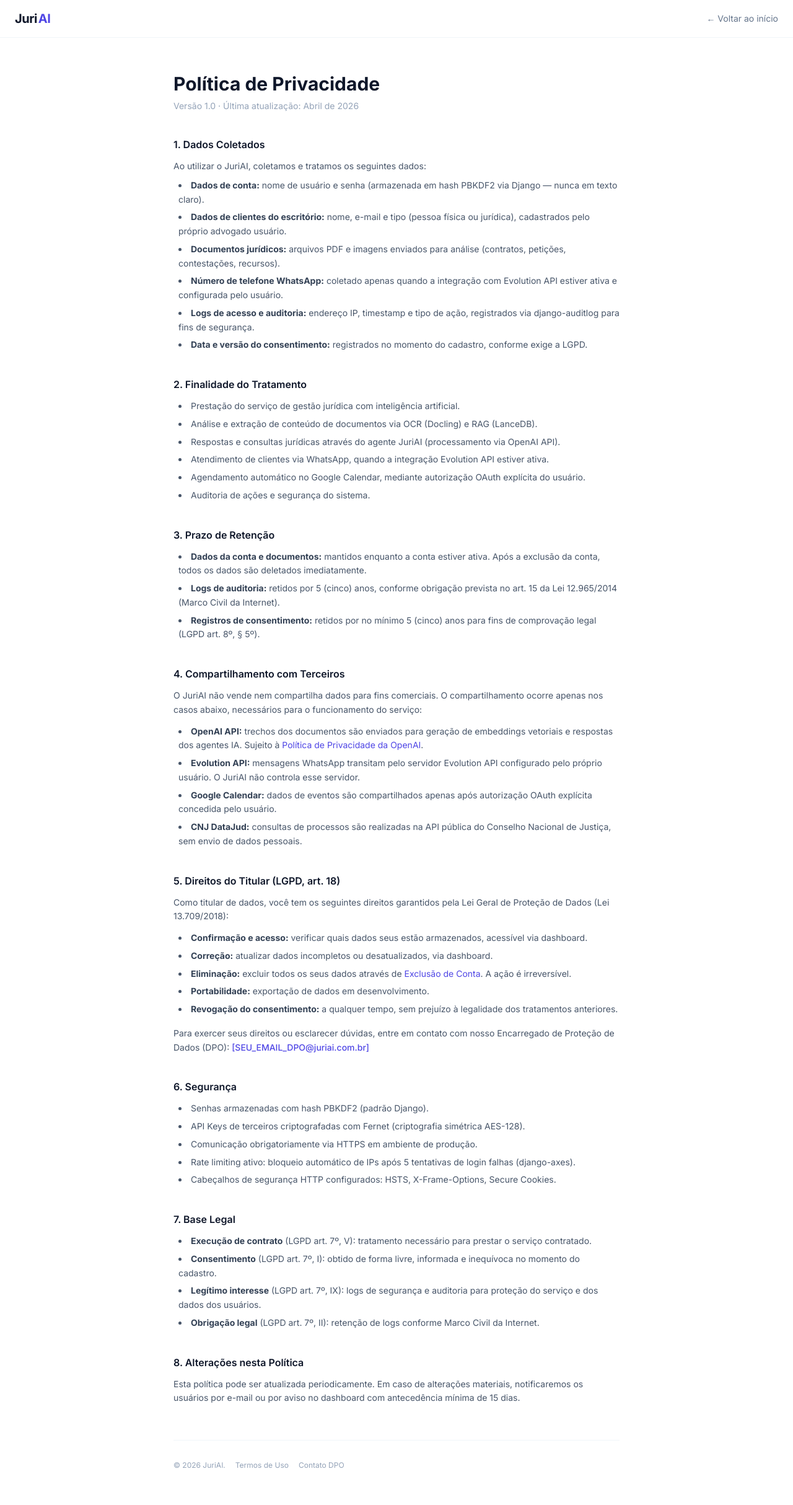
After one commit to yagosamu/juri_ai, a Django app: page /privacidade/ in a window 1280 px wide. The commit adds this page. Shown: the whole page at 62% size. Run offline with Django 5.2, Linux system fonts and the light colour scheme; some libraries are stand-ins or nearby versions.

Commit message:
lgpd guidelines

```diff
--- a/core/urls.py
+++ b/core/urls.py
@@ -16,12 +16,14 @@ Including another URLconf
 """
 from django.contrib import admin
 from django.urls import path, include
-from usuarios.views import home
+from usuarios.views import home, privacidade, termos
 
 urlpatterns = [
     path('', home, name='home'),
+    path('privacidade/', privacidade, name='privacidade'),
+    path('termos/', termos, name='termos'),
     path('admin/', admin.site.urls),
-    path('usuarios/',include('usuarios.urls')),
+    path('usuarios/', include('usuarios.urls')),
     path('martor/', include('martor.urls')),
     path('ia/', include('ia.urls')),
 ]
--- a/templates/home.html
+++ b/templates/home.html
@@ -486,8 +486,8 @@
     <span style="font-size:.78rem;color:#475569;">© 2026 JuriAI. Todos os direitos reservados.</span>
 
     <div style="display:flex;align-items:center;gap:1.5rem;">
-      <a href="#" style="font-size:.78rem;color:#475569;text-decoration:none;transition:color .15s;" onmouseover="this.style.color='#94a3b8'" onmouseout="this.style.color='#475569'">Privacidade</a>
-      <a href="#" style="font-size:.78rem;color:#475569;text-decoration:none;transition:color .15s;" onmouseover="this.style.color='#94a3b8'" onmouseout="this.style.color='#475569'">Termos</a>
+      <a href="{% url 'privacidade' %}" style="font-size:.78rem;color:#475569;text-decoration:none;transition:color .15s;" onmouseover="this.style.color='#94a3b8'" onmouseout="this.style.color='#475569'">Privacidade</a>
+      <a href="{% url 'termos' %}" style="font-size:.78rem;color:#475569;text-decoration:none;transition:color .15s;" onmouseover="this.style.color='#94a3b8'" onmouseout="this.style.color='#475569'">Termos</a>
     </div>
 
   </div>
--- /dev/null
+++ b/templates/privacidade.html
@@ -0,0 +1,135 @@
+<!DOCTYPE html>
+<html lang="pt-BR">
+<head>
+  <meta charset="UTF-8" />
+  <meta name="viewport" content="width=device-width, initial-scale=1.0" />
+  <title>Política de Privacidade — JuriAI</title>
+  <script src="https://cdn.tailwindcss.com"></script>
+  <link rel="preconnect" href="https://fonts.googleapis.com" />
+  <link href="https://fonts.googleapis.com/css2?family=Inter:wght@400;500;600;700&display=swap" rel="stylesheet" />
+  <style>body { font-family: 'Inter', sans-serif; }</style>
+</head>
+<body class="bg-white text-slate-800">
+
+<!-- Nav mínima -->
+<nav class="border-b border-slate-100 px-6 py-4 flex items-center justify-between">
+  <a href="/" class="flex items-center gap-0.5 text-decoration-none">
+    <span class="font-bold text-xl tracking-tight text-slate-900">Juri</span>
+    <span class="font-bold text-xl tracking-tight text-indigo-600">AI</span>
+  </a>
+  <a href="/" class="text-sm text-slate-500 hover:text-slate-700 transition-colors">← Voltar ao início</a>
+</nav>
+
+<!-- Conteúdo -->
+<main class="max-w-3xl mx-auto px-6 py-14">
+
+  <h1 class="text-3xl font-bold text-slate-900 mb-2">Política de Privacidade</h1>
+  <p class="text-sm text-slate-400 mb-10">Versão 1.0 &middot; Última atualização: Abril de 2026</p>
+
+  <div class="space-y-10 text-sm leading-relaxed text-slate-600">
+
+    <!-- 1 -->
+    <section>
+      <h2 class="text-base font-semibold text-slate-900 mb-3">1. Dados Coletados</h2>
+      <p class="mb-2">Ao utilizar o JuriAI, coletamos e tratamos os seguintes dados:</p>
+      <ul class="list-disc list-inside space-y-1.5 pl-2">
+        <li><strong class="text-slate-700">Dados de conta:</strong> nome de usuário e senha (armazenada em hash PBKDF2 via Django — nunca em texto claro).</li>
+        <li><strong class="text-slate-700">Dados de clientes do escritório:</strong> nome, e-mail e tipo (pessoa física ou jurídica), cadastrados pelo próprio advogado usuário.</li>
+        <li><strong class="text-slate-700">Documentos jurídicos:</strong> arquivos PDF e imagens enviados para análise (contratos, petições, contestações, recursos).</li>
+        <li><strong class="text-slate-700">Número de telefone WhatsApp:</strong> coletado apenas quando a integração com Evolution API estiver ativa e configurada pelo usuário.</li>
+        <li><strong class="text-slate-700">Logs de acesso e auditoria:</strong> endereço IP, timestamp e tipo de ação, registrados via django-auditlog para fins de segurança.</li>
+        <li><strong class="text-slate-700">Data e versão do consentimento:</strong> registrados no momento do cadastro, conforme exige a LGPD.</li>
+      </ul>
+    </section>
+
+    <!-- 2 -->
+    <section>
+      <h2 class="text-base font-semibold text-slate-900 mb-3">2. Finalidade do Tratamento</h2>
+      <ul class="list-disc list-inside space-y-1.5 pl-2">
+        <li>Prestação do serviço de gestão jurídica com inteligência artificial.</li>
+        <li>Análise e extração de conteúdo de documentos via OCR (Docling) e RAG (LanceDB).</li>
+        <li>Respostas e consultas jurídicas através do agente JuriAI (processamento via OpenAI API).</li>
+        <li>Atendimento de clientes via WhatsApp, quando a integração Evolution API estiver ativa.</li>
+        <li>Agendamento automático no Google Calendar, mediante autorização OAuth explícita do usuário.</li>
+        <li>Auditoria de ações e segurança do sistema.</li>
+      </ul>
+    </section>
+
+    <!-- 3 -->
+    <section>
+      <h2 class="text-base font-semibold text-slate-900 mb-3">3. Prazo de Retenção</h2>
+      <ul class="list-disc list-inside space-y-1.5 pl-2">
+        <li><strong class="text-slate-700">Dados da conta e documentos:</strong> mantidos enquanto a conta estiver ativa. Após a exclusão da conta, todos os dados são deletados imediatamente.</li>
+        <li><strong class="text-slate-700">Logs de auditoria:</strong> retidos por 5 (cinco) anos, conforme obrigação prevista no art. 15 da Lei 12.965/2014 (Marco Civil da Internet).</li>
+        <li><strong class="text-slate-700">Registros de consentimento:</strong> retidos por no mínimo 5 (cinco) anos para fins de comprovação legal (LGPD art. 8º, § 5º).</li>
+      </ul>
+    </section>
+
+    <!-- 4 -->
+    <section>
+      <h2 class="text-base font-semibold text-slate-900 mb-3">4. Compartilhamento com Terceiros</h2>
+      <p class="mb-3">O JuriAI não vende nem compartilha dados para fins comerciais. O compartilhamento ocorre apenas nos casos abaixo, necessários para o funcionamento do serviço:</p>
+      <ul class="list-disc list-inside space-y-1.5 pl-2">
+        <li><strong class="text-slate-700">OpenAI API:</strong> trechos dos documentos são enviados para geração de embeddings vetoriais e respostas dos agentes IA. Sujeito à <a href="https://openai.com/policies/privacy-policy" class="text-indigo-600 hover:underline" target="_blank" rel="noopener">Política de Privacidade da OpenAI</a>.</li>
+        <li><strong class="text-slate-700">Evolution API:</strong> mensagens WhatsApp transitam pelo servidor Evolution API configurado pelo próprio usuário. O JuriAI não controla esse servidor.</li>
+        <li><strong class="text-slate-700">Google Calendar:</strong> dados de eventos são compartilhados apenas após autorização OAuth explícita concedida pelo usuário.</li>
+        <li><strong class="text-slate-700">CNJ DataJud:</strong> consultas de processos são realizadas na API pública do Conselho Nacional de Justiça, sem envio de dados pessoais.</li>
+      </ul>
+    </section>
+
+    <!-- 5 -->
+    <section>
+      <h2 class="text-base font-semibold text-slate-900 mb-3">5. Direitos do Titular (LGPD, art. 18)</h2>
+      <p class="mb-3">Como titular de dados, você tem os seguintes direitos garantidos pela Lei Geral de Proteção de Dados (Lei 13.709/2018):</p>
+      <ul class="list-disc list-inside space-y-1.5 pl-2">
+        <li><strong class="text-slate-700">Confirmação e acesso:</strong> verificar quais dados seus estão armazenados, acessível via dashboard.</li>
+        <li><strong class="text-slate-700">Correção:</strong> atualizar dados incompletos ou desatualizados, via dashboard.</li>
+        <li><strong class="text-slate-700">Eliminação:</strong> excluir todos os seus dados através de <a href="/usuarios/excluir-conta/" class="text-indigo-600 hover:underline">Exclusão de Conta</a>. A ação é irreversível.</li>
+        <li><strong class="text-slate-700">Portabilidade:</strong> exportação de dados em desenvolvimento.</li>
+        <li><strong class="text-slate-700">Revogação do consentimento:</strong> a qualquer tempo, sem prejuízo à legalidade dos tratamentos anteriores.</li>
+      </ul>
+      <p class="mt-4">Para exercer seus direitos ou esclarecer dúvidas, entre em contato com nosso Encarregado de Proteção de Dados (DPO):
+        <a href="mailto:[SEU_EMAIL_DPO@juriai.com.br]" class="text-indigo-600 hover:underline font-medium">[SEU_EMAIL_DPO@juriai.com.br]</a>
+      </p>
+    </section>
+
+    <!-- 6 -->
+    <section>
+      <h2 class="text-base font-semibold text-slate-900 mb-3">6. Segurança</h2>
+      <ul class="list-disc list-inside space-y-1.5 pl-2">
+        <li>Senhas armazenadas com hash PBKDF2 (padrão Django).</li>
+        <li>API Keys de terceiros criptografadas com Fernet (criptografia simétrica AES-128).</li>
+        <li>Comunicação obrigatoriamente via HTTPS em ambiente de produção.</li>
+        <li>Rate limiting ativo: bloqueio automático de IPs após 5 tentativas de login falhas (django-axes).</li>
+        <li>Cabeçalhos de segurança HTTP configurados: HSTS, X-Frame-Options, Secure Cookies.</li>
+      </ul>
+    </section>
+
+    <!-- 7 -->
+    <section>
+      <h2 class="text-base font-semibold text-slate-900 mb-3">7. Base Legal</h2>
+      <ul class="list-disc list-inside space-y-1.5 pl-2">
+        <li><strong class="text-slate-700">Execução de contrato</strong> (LGPD art. 7º, V): tratamento necessário para prestar o serviço contratado.</li>
+        <li><strong class="text-slate-700">Consentimento</strong> (LGPD art. 7º, I): obtido de forma livre, informada e inequívoca no momento do cadastro.</li>
+        <li><strong class="text-slate-700">Legítimo interesse</strong> (LGPD art. 7º, IX): logs de segurança e auditoria para proteção do serviço e dos dados dos usuários.</li>
+        <li><strong class="text-slate-700">Obrigação legal</strong> (LGPD art. 7º, II): retenção de logs conforme Marco Civil da Internet.</li>
+      </ul>
+    </section>
+
+    <!-- 8 -->
+    <section>
+      <h2 class="text-base font-semibold text-slate-900 mb-3">8. Alterações nesta Política</h2>
+      <p>Esta política pode ser atualizada periodicamente. Em caso de alterações materiais, notificaremos os usuários por e-mail ou por aviso no dashboard com antecedência mínima de 15 dias.</p>
+    </section>
+
+  </div>
+
+  <div class="mt-14 pt-8 border-t border-slate-100 flex flex-wrap gap-4 text-xs text-slate-400">
+    <span>© 2026 JuriAI.</span>
+    <a href="/termos/" class="hover:text-slate-600 transition-colors">Termos de Uso</a>
+    <a href="mailto:[SEU_EMAIL_DPO@juriai.com.br]" class="hover:text-slate-600 transition-colors">Contato DPO</a>
+  </div>
+
+</main>
+</body>
+</html>
--- a/usuarios/urls.py
+++ b/usuarios/urls.py
@@ -9,4 +9,5 @@ urlpatterns = [
     path("cliente/<int:id>", views.cliente, name='cliente'),
     path("configuracao_whatsapp/", views.configuracao_whatsapp, name='configuracao_whatsapp'),
     path("logout/", views.logout, name='logout'),
+    path("excluir-conta/", views.excluir_conta, name='excluir_conta'),
 ]
--- a/usuarios/views.py
+++ b/usuarios/views.py
@@ -4,7 +4,7 @@ from django.shortcuts import render, redirect, get_object_or_404
 from django.contrib.messages import constants
 from django.contrib import messages
 from django.contrib.auth.models import User
-from .models import Cliente, Documentos, ConfiguracaoWhatsApp
+from .models import Cliente, Documentos, ConfiguracaoWhatsApp, ConsentimentoLGPD
 from ia.models import AnaliseJurisprudencia
 from django.urls import reverse
 from django.contrib.auth.decorators import login_required
@@ -18,6 +18,14 @@ def home(request):
     return render(request, 'home.html')
 
 
+def privacidade(request):
+    return render(request, 'privacidade.html')
+
+
+def termos(request):
+    return render(request, 'termos.html')
+
+
 def cadastro(request):
     if request.method == 'GET':
         return render(request, 'cadastro.html')
@@ -25,6 +33,11 @@ def cadastro(request):
         username = request.POST.get('username')
         senha = request.POST.get('senha')
         confirmar_senha = request.POST.get('confirmar_senha')
+        aceito_termos = request.POST.get('aceito_termos')
+
+        if not aceito_termos:
+            messages.add_message(request, constants.ERROR, 'Você precisa aceitar os Termos de Uso e a Política de Privacidade para criar uma conta.')
+            return redirect('cadastro')
 
         if not senha == confirmar_senha:
             messages.add_message(request, constants.ERROR, 'Senha e confirmar senha não são iguais.')
@@ -40,10 +53,15 @@ def cadastro(request):
             messages.add_message(request, constants.ERROR, 'Já existe um usuário com esse username.')
             return redirect('cadastro')
 
-        User.objects.create_user(
+        user = User.objects.create_user(
             username=username,
             password=senha
         )
+
+        ip = request.META.get('HTTP_X_FORWARDED_FOR', request.META.get('REMOTE_ADDR'))
+        if ip and ',' in ip:
+            ip = ip.split(',')[0].strip()
+        ConsentimentoLGPD.objects.create(user=user, versao='1.0', ip=ip)
 
         return redirect('login')
 
@@ -195,6 +213,45 @@ def configuracao_whatsapp(request):
 
 
 @login_required
+def excluir_conta(request):
+    if request.method == 'GET':
+        return render(request, 'excluir_conta.html')
+
+    senha_confirmacao = request.POST.get('senha_confirmacao')
+    user = authenticate(request, username=request.user.username, password=senha_confirmacao)
+
+    if user is None:
+        messages.add_message(request, constants.ERROR, 'Senha incorreta. A conta não foi excluída.')
+        return redirect('excluir_conta')
+
+    # Tenta limpar registros no LanceDB silenciosamente antes de deletar o User
+    try:
+        import lancedb
+        from django.conf import settings as django_settings
+        import os
+
+        lancedb_path = os.path.join(django_settings.BASE_DIR, 'lancedb')
+        db = lancedb.connect(lancedb_path)
+
+        cliente_ids = list(
+            Cliente.objects.filter(user=user).values_list('id', flat=True)
+        )
+        if cliente_ids and 'documentos' in db.table_names():
+            table = db.open_table('documentos')
+            ids_str = ', '.join(str(cid) for cid in cliente_ids)
+            table.delete(f"cliente_id IN ({ids_str})")
+    except Exception:
+        pass  # Falha no LanceDB não bloqueia a exclusão da conta
+
+    # Deleta dados do usuário (CASCADE cobre: Cliente → Documentos, ConfiguracaoWhatsApp, ConsentimentoLGPD)
+    auth.logout(request)
+    user.delete()
+
+    messages.add_message(request, constants.SUCCESS, 'Sua conta foi excluída com sucesso.')
+    return redirect('home')
+
+
+@login_required
 def logout(request):
     auth.logout(request)
     return redirect('login')
```
Also changed, not shown: TASKS.md (+10 -9 lines), templates/termos.html (added, +126 -0 lines), usuarios/models.py (+11 -0 lines), usuarios/templates/cadastro.html (+10 -0 lines), usuarios/templates/excluir_conta.html (added, +108 -0 lines), usuarios/migrations/0004_consentimentolgpd.py (added).
